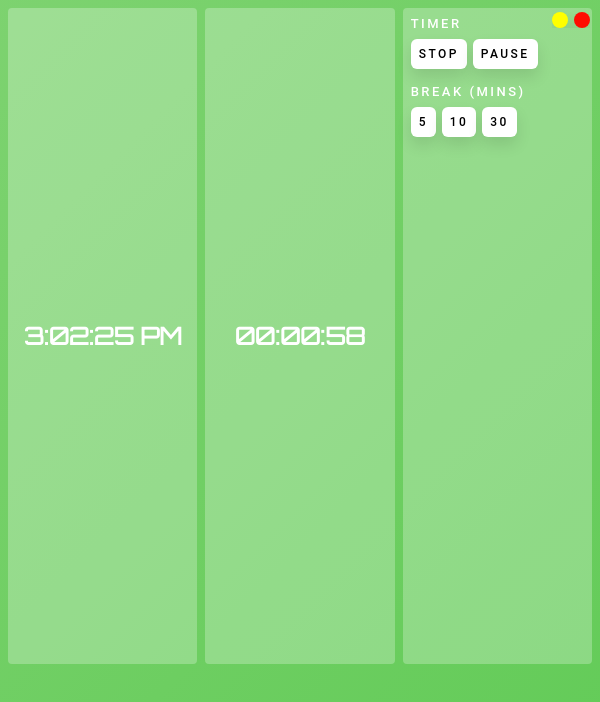
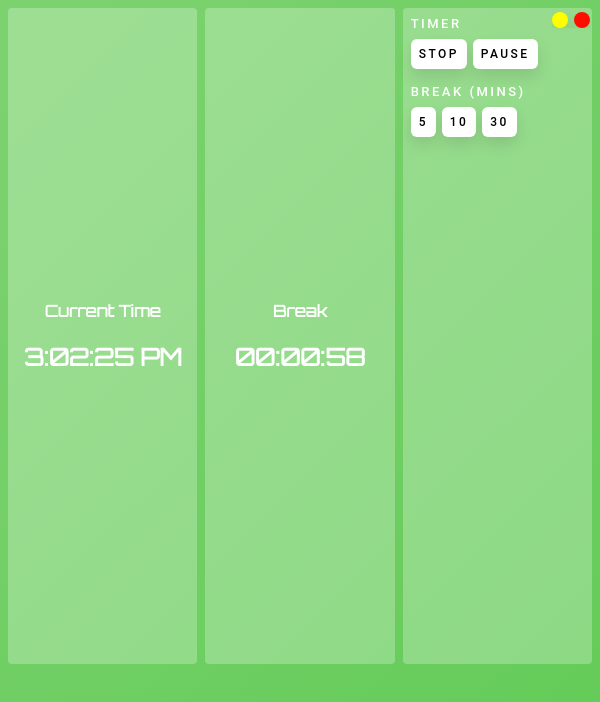
Before and after one commit to hardikahalpara/pomodoro-timer-desktop-app, an Electron app: page src/index.html in a window 600 px wide. Both pictures are taken after a click on the button "10". Drawn offline with Linux system fonts and the light colour scheme.

Commit message:
styling finalized

```diff
--- a/src/index.html
+++ b/src/index.html
@@ -8,10 +8,16 @@
 <body>
     <div class="grid-container">
         <div class="grid-item  timer">
-            <h2 id="time-current"></h2>
+            <div>
+                <h4>Current Time</h4>
+                <h2 id="time-current"></h2>
+            </div>
         </div>
         <div class="grid-item timer">
-            <h2 id="time-timer">00:00:00</h2>
+            <div>
+                <h4 id="timer-status">Work</h4>
+                <h2 id="time-timer">00:00:00</h2>
+            </div>
         </div>
         <div class="grid-item button-container">
             Timer
--- a/src/style.css
+++ b/src/style.css
@@ -45,7 +45,7 @@
     transform: translateY(-4px);
   }
   .pause:hover {
-    background-color: #a8840c;
+    background-color: #c99d0c;
     color: #fff;
     transform: translateY(-4px);
   }
@@ -101,6 +101,7 @@
   align-items: center;
   justify-content: center;
   font-family: 'clock';
+  text-align: center;
 }
 .button-container{
   font-family: 'Roboto', sans-serif;
--- a/src/timer.js
+++ b/src/timer.js
@@ -10,6 +10,7 @@ const btnBreak30 = document.getElementById("btn-break-30")
 const background = document.getElementById("background")
 const btnMin = document.getElementById("minimize")
 const btnClose = document.getElementById("close")
+const timerStatus = document.getElementById("timer-status")
 
 
 // background updation functions
@@ -60,6 +61,7 @@ const startTimer = (duration) => {
     btnPause.classList.remove("hidden");
     btnStop.classList.remove("hidden");
     setBackgroundToWork();
+    timerStatus.innerText = "Work"
 }
 
 
@@ -73,6 +75,7 @@ const stopTimer = () => {
     btnStart.classList.remove("hidden");
     btnPause.innerText = "Pause";
     setBackgroundToIdle();
+    timerStatus.innerText = "Idle"
 }
 
 //function to pause timer
@@ -101,6 +104,7 @@ onTimerEnd = () => {
     btnPause.classList.add("hidden");
     btnStart.classList.remove("hidden");
     setBackgroundToIdle();
+    timerStatus.innerText = "Idle"
 };
 
 
@@ -114,17 +118,20 @@ btnBreak5.addEventListener("click", () => {
     stopTimer();
     startTimer(1);
     setBackgroundToBreak();
+    timerStatus.innerText = "Break"
+
 })
 btnBreak10.addEventListener("click", () => {
     stopTimer();
     startTimer(1);
     setBackgroundToBreak();
-
+    timerStatus.innerText = "Break"
 })
 btnBreak30.addEventListener("click", () => {
     stopTimer();
     startTimer(1);
     setBackgroundToBreak();
+    timerStatus.innerText = "Break"
 })
 btnMin.addEventListener("click", (e) => {
     var window = BrowserWindow.getFocusedWindow();
@@ -143,7 +150,7 @@ btnClose.addEventListener("click", (e) => {
 let timeCurrent;
 setCurrentTime();
 setBackgroundToIdle();
-
+timerStatus.innerText = "Idle";
 
 //start the time current interval
 const currentTimeInterval = setInterval(setCurrentTime, 1000)
```
